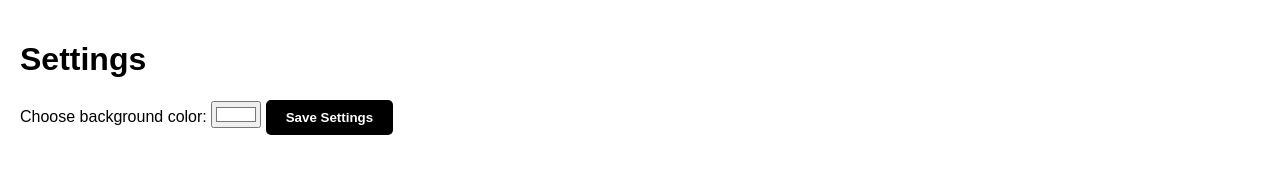
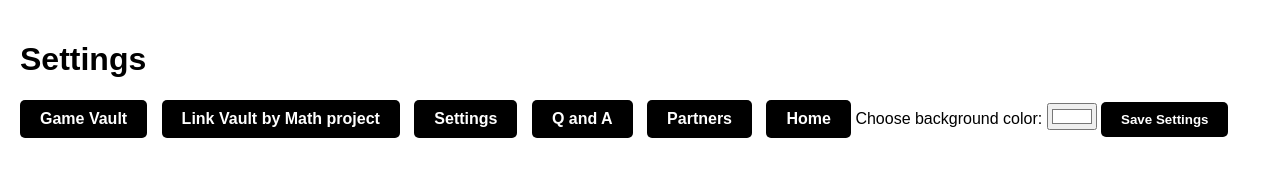
Before and after one commit to the-chicken-man/h-ck3d, a plain HTML site: page settings.html in a window 1280 px wide. Drawn offline with Linux system fonts and the light colour scheme.

Commit message:
Update settings.html

```diff
--- a/settings.html
+++ b/settings.html
@@ -8,6 +8,12 @@
 </head>
 <body>
     <h1>Settings</h1>
+     <a href="gamevault.html"> Game Vault</a>
+    <a href="linkvault.html"> Link Vault by Math project</a>
+     <a href="settings.html"> Settings</a>
+    <a href="qanda.html"> Q and A</a>
+     <a href="partners.html"> Partners</a>
+    <a href="index.html"> Home </a>
 
     <label for="bgColor">Choose background color:</label>
     <input type="color" id="bgColor" name="bgColor" value="#ffffff">
```
